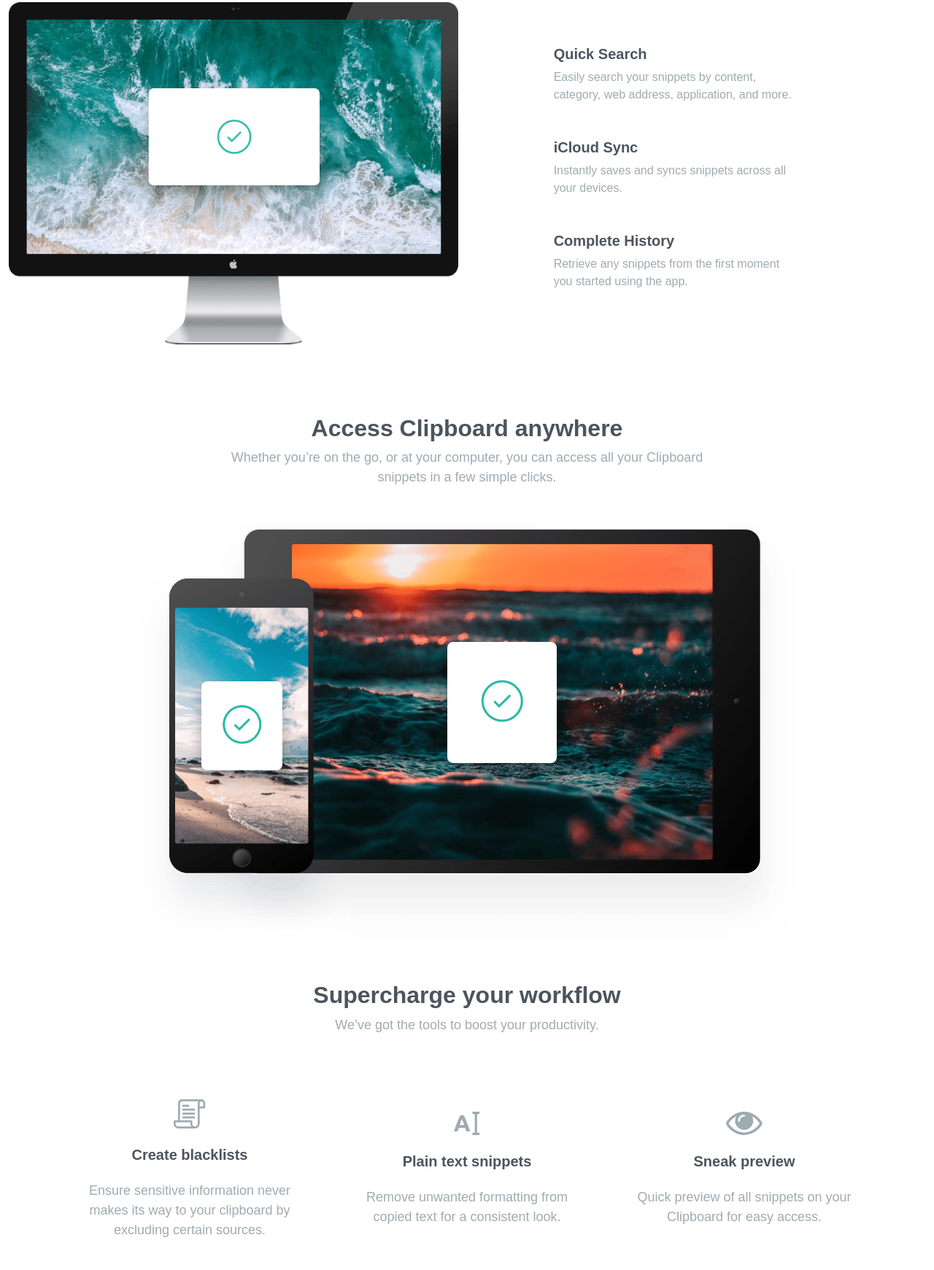
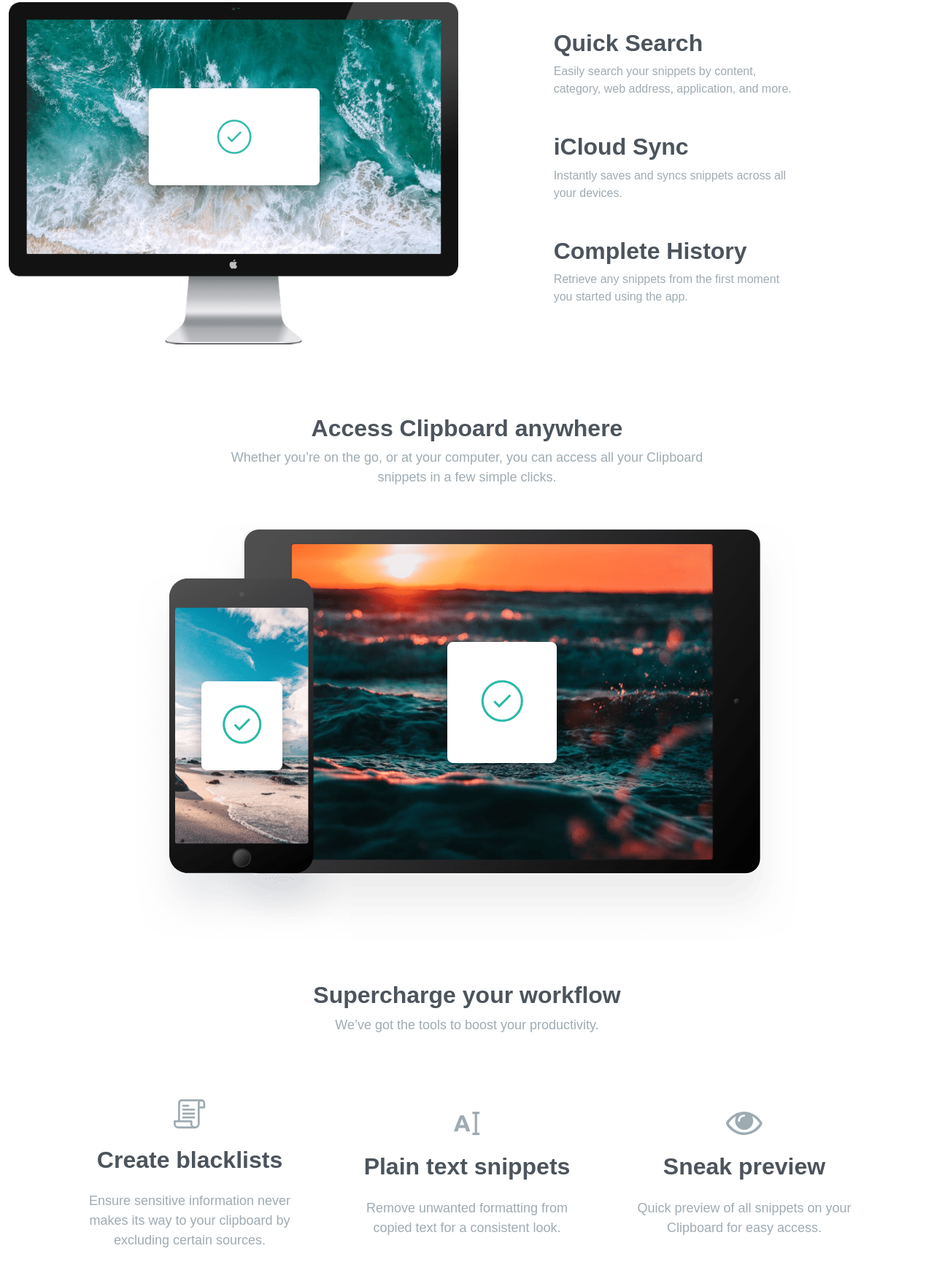
Before and after one commit to melkhateeb193/clipboard-landing-page-master-, a plain HTML site: page index.html in a window 1280 px wide. Shown: the part 988-2729 px from the top of the page at 73% size. Drawn offline with Linux system fonts and the light colour scheme; a web font is replaced by a local one.

Commit message:
first commit

```diff
--- a/index.html
+++ b/index.html
@@ -51,15 +51,15 @@
         </div>
         <div class="col-md-5 offset-1">
             <div class="search">
-                <h5 class="fw-bolder secOne"> Quick Search</h5>
+                <h2 class="fw-bolder secOne"> Quick Search</h2>
                 <p class="pSecondSection">  Easily search your snippets by content, category, web address, application, and more.</p>
             </div>
             <div class="sync my-5">
-                <h5 class="fw-bolder secOne">iCloud Sync</h5>
+                <h2 class="fw-bolder secOne">iCloud Sync</h2>
                 <p class="pSecondSection">  Instantly saves and syncs snippets across all your devices.</p>
             </div>
             <div class="history ">
-                <h5 class="fw-bolder secOne">Complete History</h5>
+                <h2 class="fw-bolder secOne">Complete History</h2>
                 <p class="pSecondSection">  Retrieve any snippets from the first moment you started using the app.</p>
             </div>
         </div>
@@ -93,7 +93,7 @@
                     <img src="images/icon-blacklist.svg" alt=" icons">
                 </div>
                 <div class="text-center">
-                    <h5 class="fw-bolder">  Create blacklists</h5>
+                    <h2 class="fw-bolder">  Create blacklists</h2>
                     <p class="firstP m-4">  Ensure sensitive information never makes its way to your clipboard by excluding certain sources.</p>
                 </div>
             </div>
@@ -102,7 +102,7 @@
                     <img src="images/icon-text.svg"   alt=" icons">
                 </div>
                 <div class="text-center">
-                    <h5 class="fw-bolder">Plain text snippets</h5>
+                    <h2 class="fw-bolder">Plain text snippets</h2>
                     <p class="firstP m-4"> Remove unwanted formatting from copied text for a consistent look.</p>
                 </div>
             </div>
@@ -111,7 +111,7 @@
                     <img src="images/icon-preview.svg" alt=" icons">
                 </div>
                 <div class="text-center">
-                    <h5 class="fw-bolder">Sneak preview</h5>
+                    <h2 class="fw-bolder">Sneak preview</h2>
                     <p class="firstP m-4">Quick preview of all snippets on your Clipboard for easy access.</p>
                 </div>
             </div>
@@ -154,10 +154,7 @@
         </div>
 </section>
 <!-- footer -->
-<p class="attribution">
-    Challenge by <a href="https://www.frontendmentor.io?ref=challenge" target="_blank">Frontend Mentor</a>.
-    Coded by <a href="#">MostafaElkhateeb</a>.
-</p>
+
 <footer class="p-4" >
     <div class="divFooter h-100">
     <div class="row g-0 d-flex justify-content-center align-items-center h-100">
@@ -199,6 +196,10 @@
         </div>
     </div>
 </div>
+<p class="attribution text-center">
+    Challenge by <a href="https://www.frontendmentor.io?ref=challenge" target="_blank">Frontend Mentor</a>.
+    Coded by <a href="#">MostafaElkhateeb</a>.
+</p>
 </footer>
 </body>
 </html>
```
